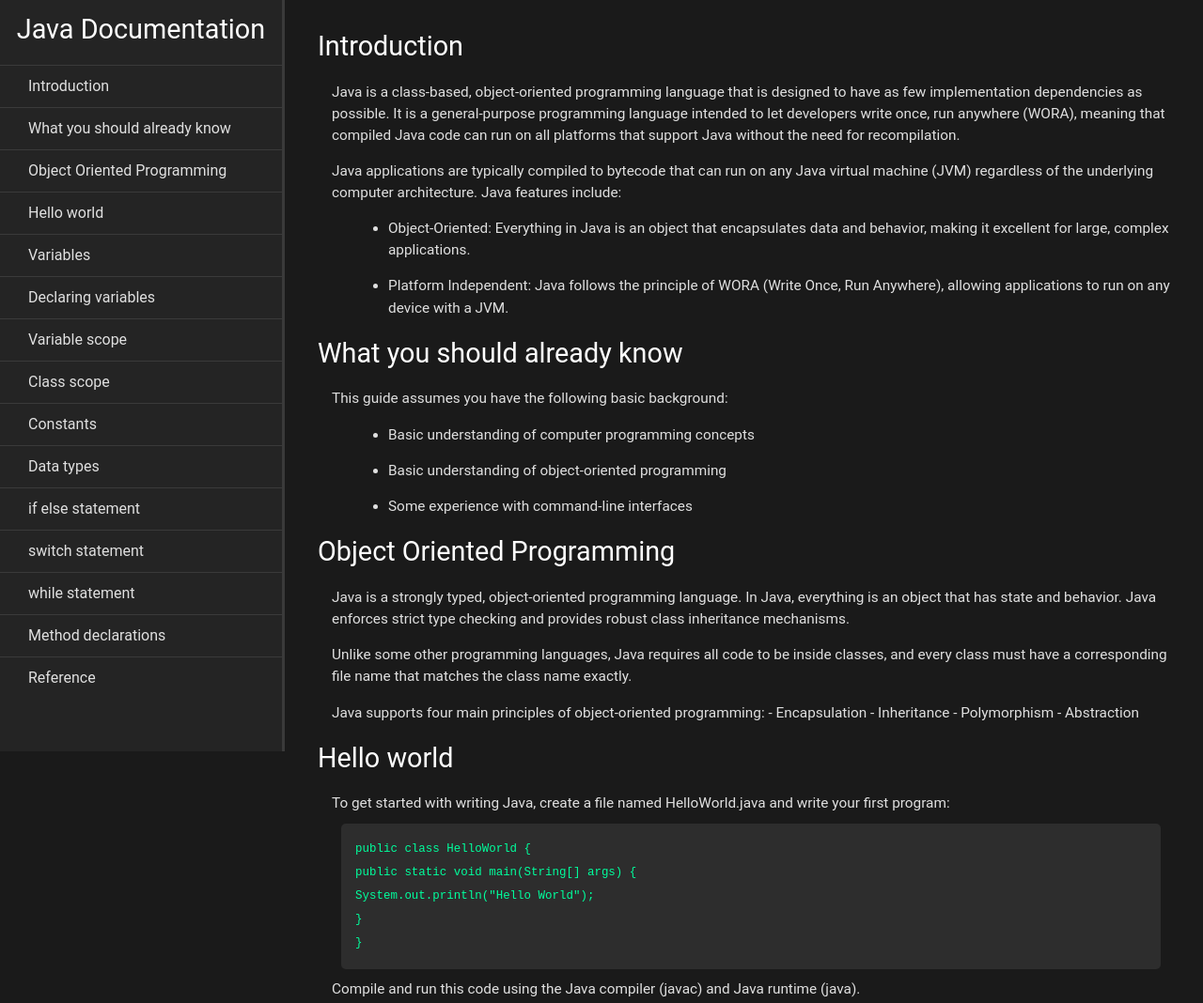
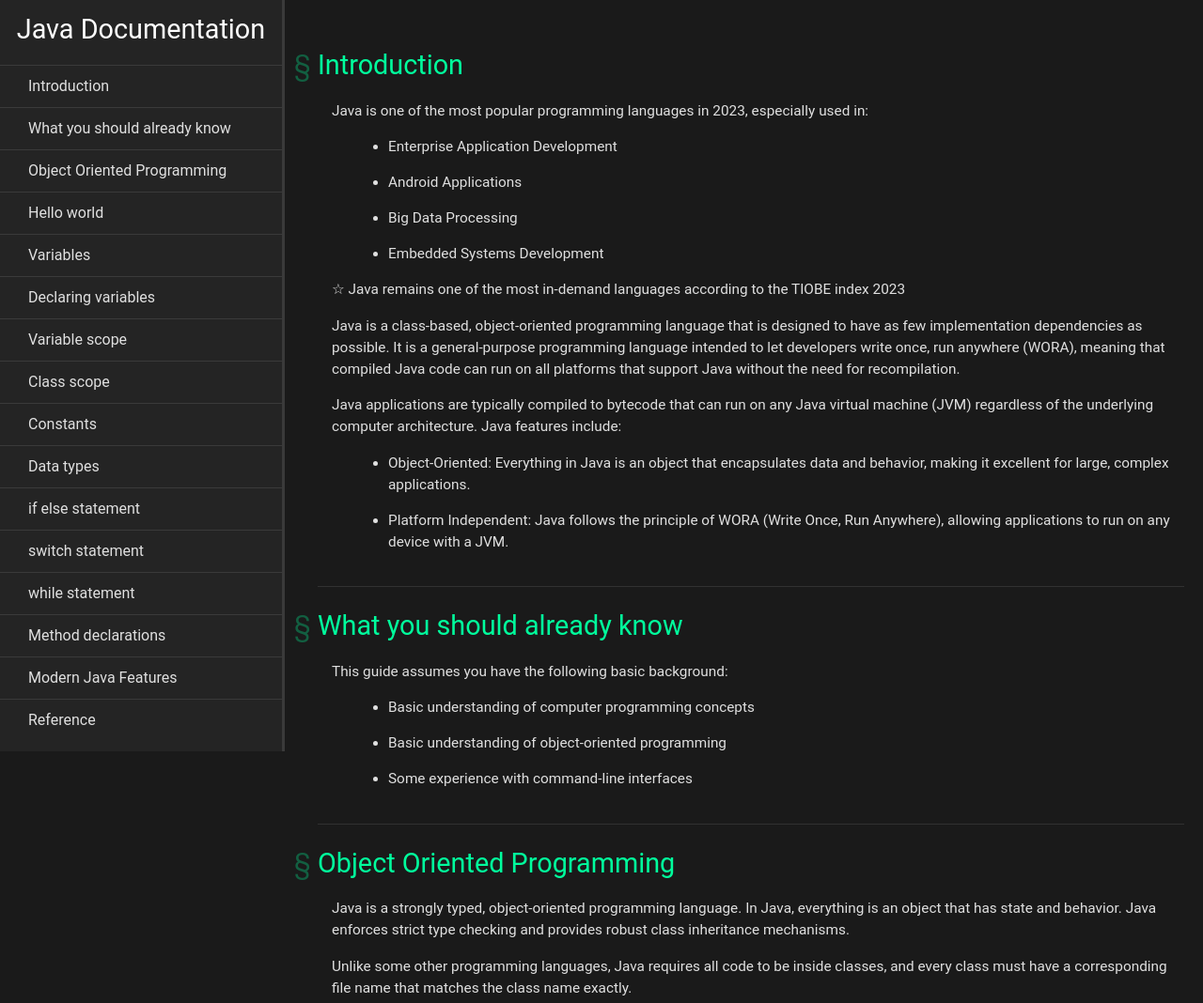
Before and after one commit to BonanseaMariano/FreeCodeCamp-TechnicalDocumentationPage, a plain HTML site: page index.html in a window 1280 px wide. Shown: the top 1068 px of the page at 94% size. Drawn offline with Linux system fonts and the light colour scheme.

Commit message:
Agregar secciones sobre características modernas de Java y mejorar estilos de navegación y código

```diff
--- a/index.html
+++ b/index.html
@@ -6,6 +6,7 @@
     <meta charset="UTF-8" />
     <meta name="viewport" content="width=device-width, initial-scale=1.0" />
     <link rel="stylesheet" href="styles.css" />
+    <link rel="stylesheet" href="https://fonts.googleapis.com/css2?family=Fira+Code:wght@400;500&display=swap">
 </head>
 
 <body>
@@ -40,6 +41,7 @@
             <li>
                 <a class="nav-link" href="#Method_declarations">Method declarations</a>
             </li>
+            <li><a class="nav-link" href="#Modern_Java_Features">Modern Java Features</a></li>
             <li><a class="nav-link" href="#Reference">Reference</a></li>
         </ul>
     </nav>
@@ -47,6 +49,18 @@
         <section class="main-section" id="Introduction">
             <header>Introduction</header>
             <article>
+                <p>
+                    Java is one of the most popular programming languages in 2023, especially used in:
+                </p>
+                <ul>
+                    <li>Enterprise Application Development</li>
+                    <li>Android Applications</li>
+                    <li>Big Data Processing</li>
+                    <li>Embedded Systems Development</li>
+                </ul>
+                <div class="info-box">
+                    <p>☆ Java remains one of the most in-demand languages according to the TIOBE index 2023</p>
+                </div>
                 <p>
                     Java is a class-based, object-oriented programming language that is designed to have as few
                     implementation
@@ -433,6 +447,26 @@
                 </p>
             </article>
         </section>
+        <section class="main-section" id="Modern_Java_Features">
+            <header>Modern Java Features</header>
+            <article>
+                <p>The latest versions of Java include modern features such as:</p>
+                <ul>
+                    <li>Records (Java 16+)</li>
+                    <li>Pattern Matching (Java 17+)</li>
+                    <li>Sealed Classes (Java 17+)</li>
+                    <li>Text Blocks (Java 15+)</li>
+                </ul>
+                <code>
+record Point(int x, int y) {}  // Modern Java Record example
+
+var message = """
+    This is a
+    text block
+    example""";    // Modern text block
+                </code>
+            </article>
+        </section>
         <section class="main-section" id="Reference">
             <header>Reference</header>
             <article>
--- a/styles.css
+++ b/styles.css
@@ -54,11 +54,28 @@ header {
   color: #e0e0e0;
   text-decoration: none;
   cursor: pointer;
+  transition: all 0.3s ease;
+  position: relative;
+}
+
+#navbar a::after {
+  content: '';
+  position: absolute;
+  bottom: 0;
+  left: 0;
+  width: 0;
+  height: 2px;
+  background: #00ff9d;
+  transition: width 0.3s ease;
 }
 
 #navbar a:hover {
   background-color: #333333;
   color: #ffffff;
+}
+
+#navbar a:hover::after {
+  width: 100%;
 }
 
 #main-doc {
@@ -86,16 +103,50 @@ code {
   word-break: normal;
   word-wrap: normal;
   line-height: 2;
-  background-color: #2d2d2d;
+  background-color: #1e1e1e;
   color: #00ff9d;
   padding: 15px;
   margin: 10px;
   border-radius: 5px;
+  border-left: 4px solid #00ff9d;
+  font-family: 'Fira Code', monospace;
+  transition: all 0.3s ease;
+}
+
+code:hover {
+  transform: translateX(5px);
+  box-shadow: 0 0 15px rgba(0, 255, 157, 0.2);
 }
 
 a {
   color: #fff;
   text-decoration: none;
+}
+
+.main-section {
+  border-bottom: 1px solid rgba(255, 255, 255, 0.1);
+  padding: 20px 0;
+  transition: all 0.3s ease;
+}
+
+.main-section:hover {
+  background-color: rgba(255, 255, 255, 0.02);
+  transform: translateX(10px);
+}
+
+.main-section header {
+  font-size: 1.8em;
+  color: #00ff9d;
+  margin-bottom: 20px;
+  position: relative;
+}
+
+.main-section header::before {
+  content: '§';
+  color: rgba(0, 255, 157, 0.3);
+  position: absolute;
+  left: -25px;
+  top: 0;
 }
 
 @media only screen and (max-width: 815px) {
```
